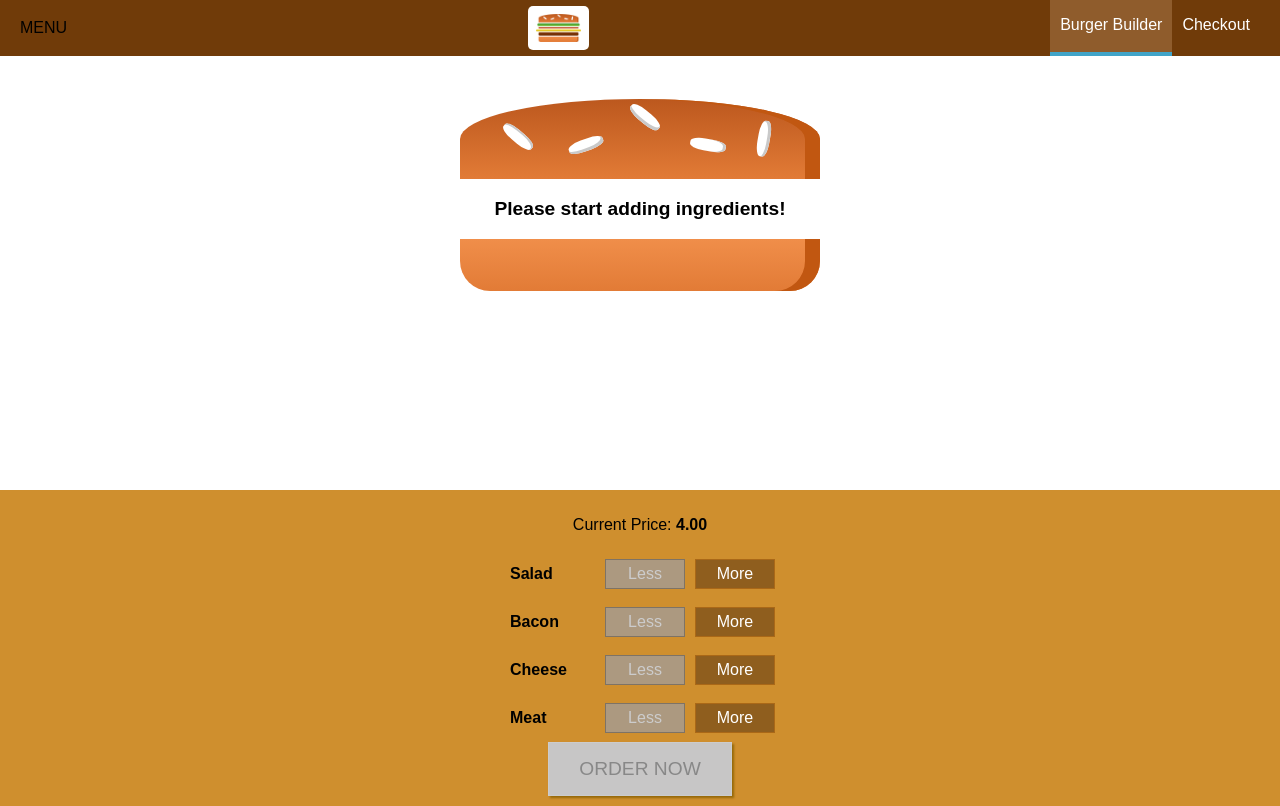
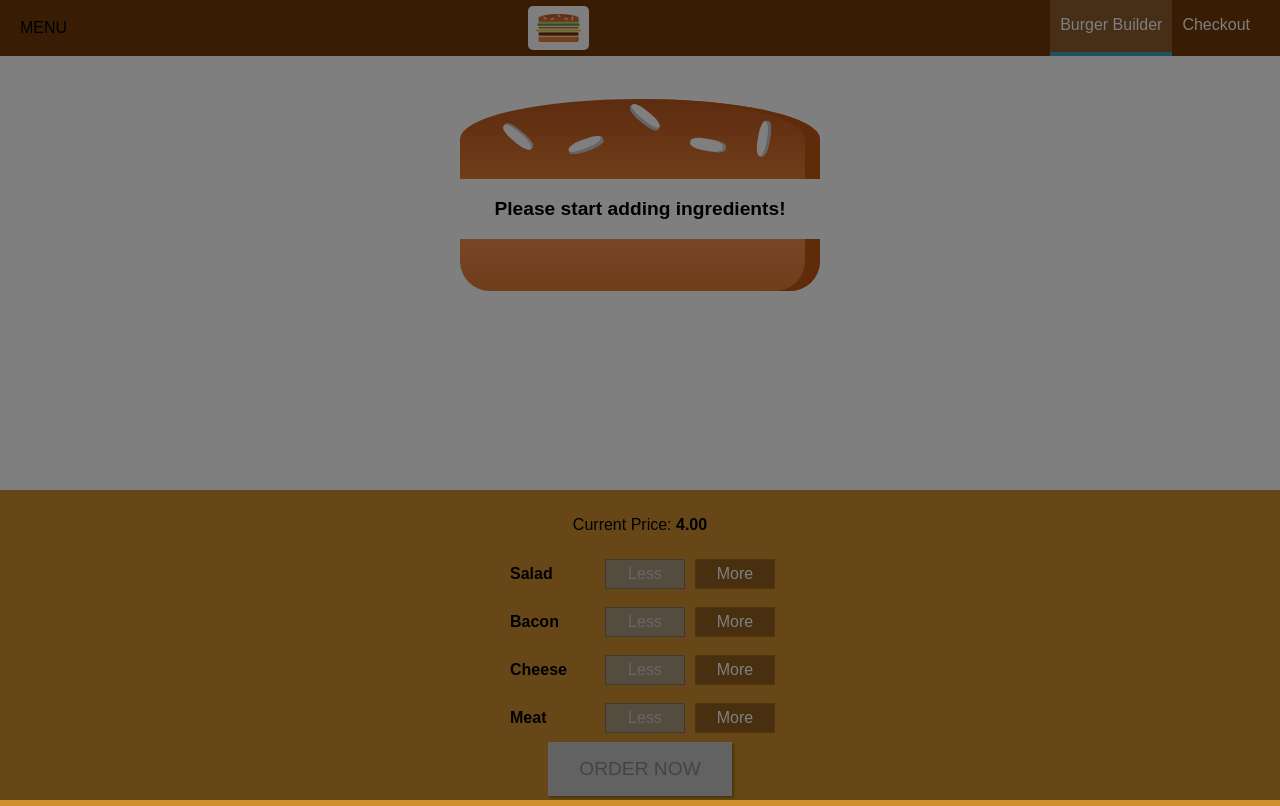
Before and after one commit to jalrax/awesome-burger-app, a React (Create React App) app: page / in a window 1280 px wide. Built offline with nearby package versions, Linux system fonts and the light colour scheme.

Commit message:
Added a sidedrawer

```diff
--- a/src/components/Layout/Layout.js
+++ b/src/components/Layout/Layout.js
@@ -1,18 +1,34 @@
-import React from 'react';
+import React, { Component } from 'react';
 import styled from 'styled-components';
 
 import Toolbar from '../Navigation/Toolbar/Toolbar';
+import SideDrawer from '../Navigation/SideDrawer/SideDrawer';
 
 const Main = styled.main`
     margin-top: 72px;
 `;
 
-const layout = (props) => (
-    <React.Fragment>
-        <Toolbar />
-        <div>Toolbar, Sidebar, Backdrop</div>
-        <Main>{props.children}</Main>
-    </React.Fragment>
-);
+class Layout extends Component {
+    state = {
+        showSideDrawer: true
+    };
 
-export default layout;
+    sideDrawerClosedHandler = () => {
+        this.setState({showSideDrawer: false});
+    };
+
+    render() {
+        return (
+            <React.Fragment>
+                <Toolbar />
+                <SideDrawer
+                    closed={this.sideDrawerClosedHandler}
+                    open={this.state.showSideDrawer} />
+                <div>Toolbar, Sidebar, Backdrop</div>
+                <Main>{this.props.children}</Main>
+            </React.Fragment>
+        );
+    }
+}
+
+export default Layout;
--- a/src/components/Logo/Logo.js
+++ b/src/components/Logo/Logo.js
@@ -6,7 +6,7 @@ import burgerLogo from '../../assets/images/burger-logo.png';
 const Wrapper = styled.div`
     background-color: white;
     padding: 8px;
-    height: 80%;
+    height: 100%;
     box-sizing: border-box;
     border-radius: 5px;
 
--- a/src/components/Navigation/NavigationItems/NavigationItem/NavigationItem.js
+++ b/src/components/Navigation/NavigationItems/NavigationItem/NavigationItem.js
@@ -2,20 +2,37 @@ import React from 'react';
 import styled from 'styled-components';
 
 const Wrapper = styled.li`
-    height: 100%;
-    display: flex:
-    align-items: center;
-    margin: 0;
+    margin: 10px 0;
+    width: 100%;
+    display: block;
     box-sizing: border-box;
 
   & a {
+    color: #8f5c2c;
+    text-decoration: none;
+    width: 100%
+    box-sizing: border-box;
+    display: block;
+
+    &:hover,
+    &:active,
+    &.active {
+        color: #40a4c8;
+    }
+  }
+
+  @media (min-width: 500px) {
+        height: 100%;
+        width: auto;
+        display: flex;
+        align-items: center;
+        margin: 0;
+
+      & a {
         color: white;
-    text-decoration: none;
-    height: 100%
+        height: 100%;
         padding: 16px 10px;
         border-bottom: 4px solid transparent;
-    box-sizing: border-box;
-    display: block;
 
         &:hover,
         &:active,
@@ -23,6 +40,7 @@ const Wrapper = styled.li`
             background-color: #8f5c2c;
             border-bottom: 4px solid #40a4c8;
             color: white;
+        }
       }
   }
 `;
--- a/src/components/Navigation/NavigationItems/NavigationItems.js
+++ b/src/components/Navigation/NavigationItems/NavigationItems.js
@@ -8,8 +8,13 @@ const Wrapper = styled.ul`
     padding: 0;
     list-style: none;
     display: flex;
+    flex-flow: column;
     align-items: center;
     height: 100%
+
+   @media (min-width: 500px) {
+    flex-flow: row;
+   }
 `;
 
 const navigationItems = (props) => (
--- /dev/null
+++ b/src/components/Navigation/SideDrawer/SideDrawer.js
@@ -0,0 +1,61 @@
+import React from 'react';
+import styled from 'styled-components';
+
+import Logo from '../../Logo/Logo';
+import NavigationItems from '../NavigationItems/NavigationItems';
+import Backdrop from '../../UI/Backdrop/Backdrop';
+
+const Wrapper = styled.div`
+    position: fixed;
+    width: 280px;
+    max-width: 70%;
+    height: 100%;
+    left: 0;
+    top: 0;
+    z-index: 200;
+    background-color: white;
+    padding: 32px 16px;
+    box-sizing: border-box;
+    transition: transform 0.3s ease-out;
+
+  @media (min-width: 500px) {
+    display: none;
+  }
+
+  &.open {
+    transform: translateX(0);
+  }
+
+  &.closed {
+    transform: translateX(-100%);
+  }
+`;
+
+const LogoContainer = styled.div`
+    height: 11%;
+    margin-bottom: 32px;
+`;
+
+const sideDrawer = (props) => {
+    let additionClass = 'closed';
+
+    if (props.open) {
+        additionClass = 'open';
+    }
+
+    return (
+        <React.Fragment>
+            <Backdrop show={props.open} clicked={props.closed} />
+            <Wrapper className={additionClass}>
+                <LogoContainer>
+                    <Logo />
+                </LogoContainer>
+                <nav>
+                    <NavigationItems />
+                </nav>
+            </Wrapper>
+        </React.Fragment>
+    );
+};
+
+export default sideDrawer;
--- a/src/components/Navigation/Toolbar/Toolbar.js
+++ b/src/components/Navigation/Toolbar/Toolbar.js
@@ -20,13 +20,23 @@ const Wrapper = styled.div`
 
   & nav {
     height: 100%;
+
+    @media (max-width: 499px) {
+        display: none;
+    }
   }
+`;
+
+const LogoContainer = styled.div`
+    height: 80%
 `;
 
 const toolbar = (props) => (
     <Wrapper>
         <div>MENU</div>
-        <Logo />
+        <LogoContainer>
+            <Logo />
+        </LogoContainer>
         <nav>
             <NavigationItems />
         </nav>
--- a/src/components/UI/Button/Button.js
+++ b/src/components/UI/Button/Button.js
@@ -2,6 +2,7 @@ import React from 'react';
 import styled, { css } from 'styled-components';
 
 const button = (props) => {
+
     const Button = styled.button`
     background-color: transparent;
     border: none;
```
Lines whose indentation alone changed are shown as unchanged.
